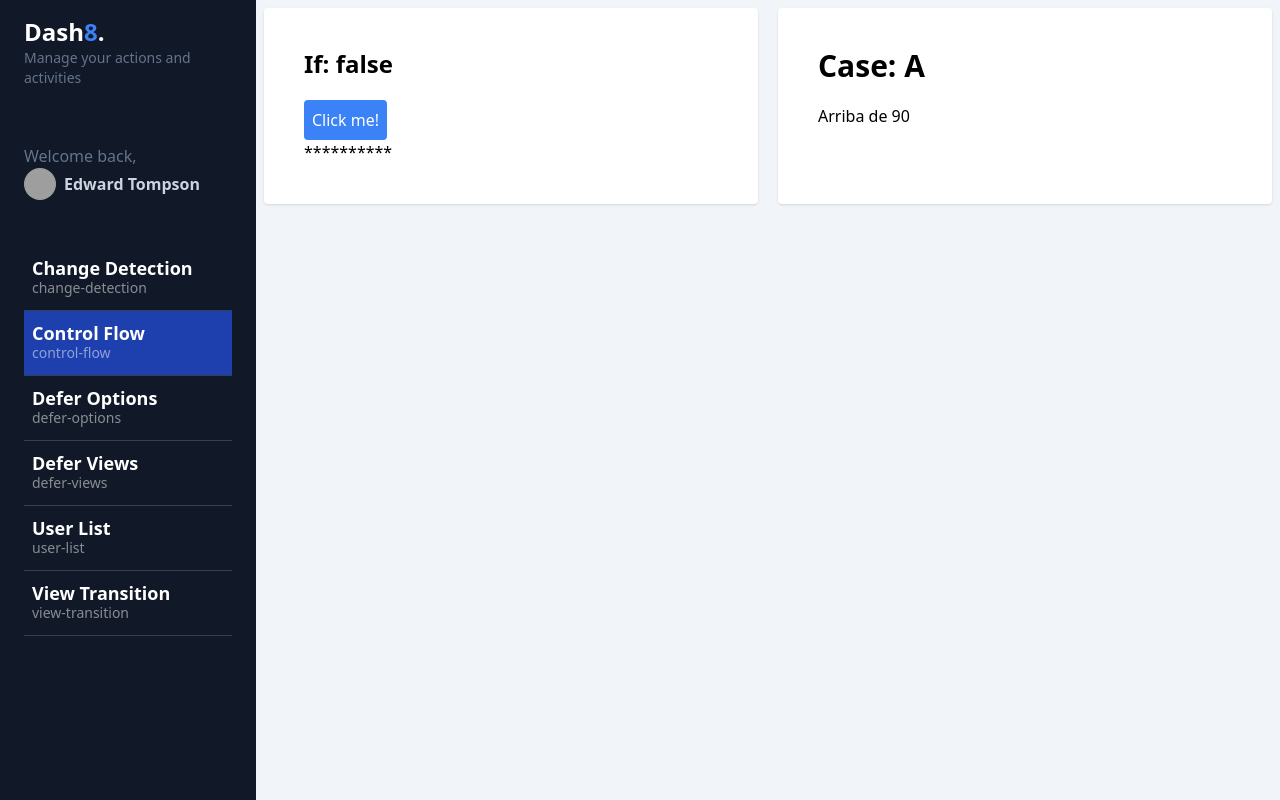
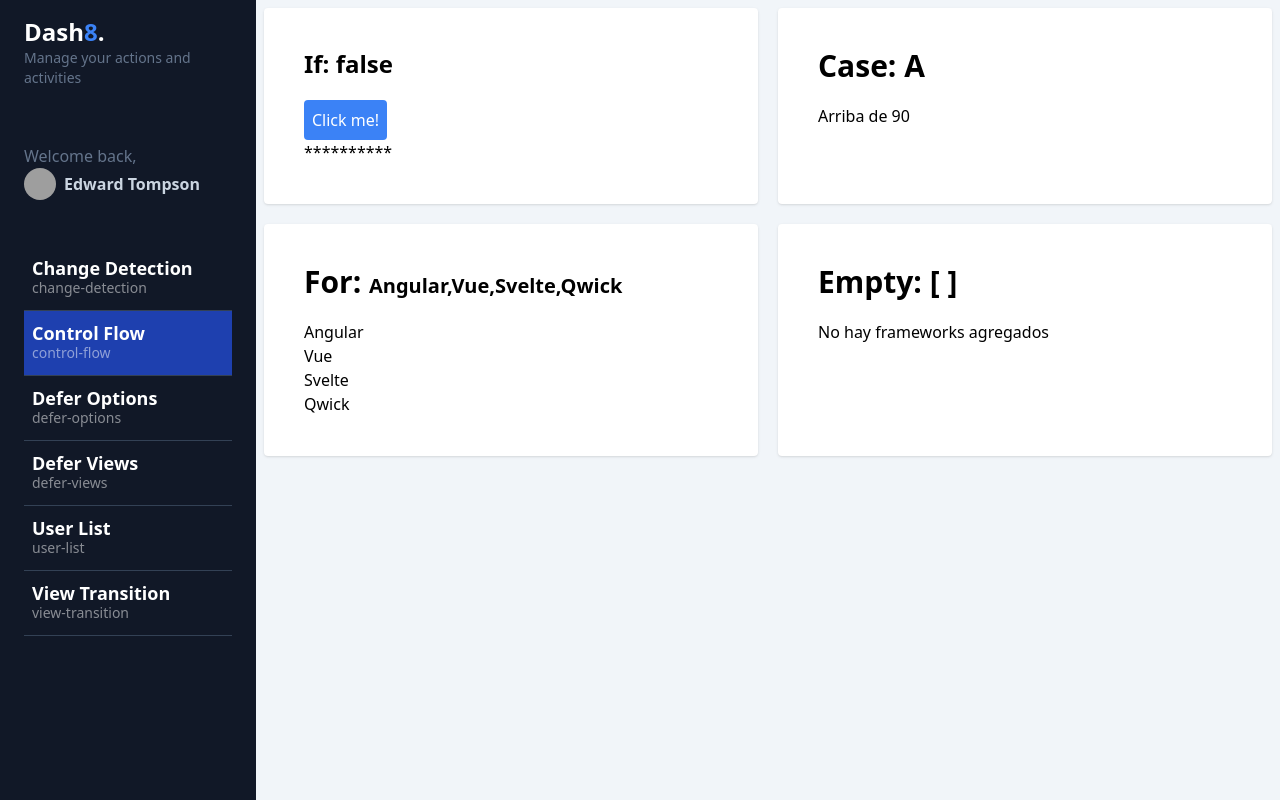
Before and after one commit to Zoloz966/Angular17-, an Angular app: page /dashboard/control-flow in a window 1280 px wide. Built offline with nearby package versions, Linux system fonts and the light colour scheme; grey boxes are pictures that could not be loaded.

Commit message:
Add @For & @Empty control-flow

```diff
--- a/src/app/dashboard/pages/control-flow/control-flow.component.html
+++ b/src/app/dashboard/pages/control-flow/control-flow.component.html
@@ -2,33 +2,53 @@
   <div class="bg-white rounded shadow p-10">
     <h2 class="text-2xl font-bold mb-5">If: {{ showContent() }}</h2>
     <button
-    class="p-2 bg-blue-500 rounded text-white"
-    (click)="toggleContent()"
+      class="p-2 bg-blue-500 rounded text-white"
+      (click)="toggleContent()"
     >
       Click me!
     </button>
 
     @if (showContent()) {
-      <p>Hola Mundo</p>
+    <p>Hola Mundo</p>
     } @else {
     <p>**********</p>
     }
   </div>
   <div class="bg-white rounded shadow p-10">
     <h2 class="text-3xl font-bold mb-5">Case: {{ grade() }}</h2>
-    @switch (grade()) {
-      @case ('A') {
-      <p>Arriba de 90</p>
+    @switch (grade()) { @case ('A') {
+    <p>Arriba de 90</p>
+    } @case ('B') {
+    <p>Arriba de 80</p>
+    } @case ('F') {
+    <p>Reprobado</p>
+    } @default {
+    <p>Sin nota ducal</p>
+    } }
+  </div>
+  <div class="bg-white rounded shadow p-10">
+    <h2 class="text-xl md:text-3xl font-bold mb-5">
+      For: <span class="text-lg md:text-xl">{{ frameworks() }}</span>
+    </h2>
+
+    <ul>
+      @for (framework of frameworks(); track $index) {
+      <li>{{framework}}</li>
       }
-      @case ('B') {
-      <p>Arriba de 80</p>
+    </ul>
+  </div>
+
+  <div class="bg-white rounded shadow p-10">
+    <h2 class="text-xl md:text-3xl font-bold mb-5">
+      Empty: [ ]
+    </h2>
+
+    <ul>
+      @for (framework of frameworks2(); track $index) {
+      <li>{{framework}}</li>
+      } @empty {
+        <li>No hay frameworks agregados</li>
       }
-      @case ('F') {
-      <p>Reprobado</p>
-      }
-      @default {
-      <p>Sin nota ducal</p>
-      }
-    }
+    </ul>
   </div>
 </section>
--- a/src/app/dashboard/pages/control-flow/control-flow.component.ts
+++ b/src/app/dashboard/pages/control-flow/control-flow.component.ts
@@ -16,6 +16,8 @@ type Grade = 'A' | 'B' | 'F';
 export default class ControlFlowComponent {
   public showContent = signal(false);
   public grade = signal<Grade>('A');
+  public frameworks = signal(['Angular', 'Vue', 'Svelte', 'Qwick'])
+  public frameworks2 = signal([])
 
   public toggleContent(): void {
     this.showContent.update((value) => !value);
```
